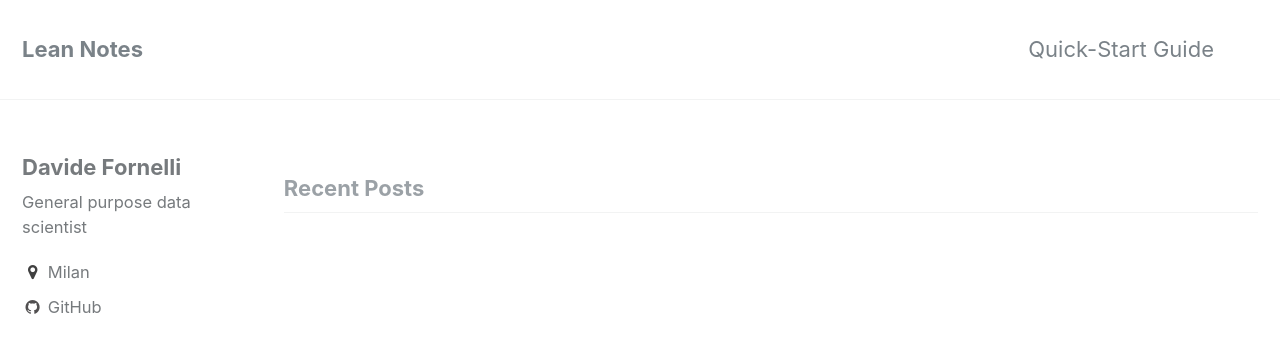
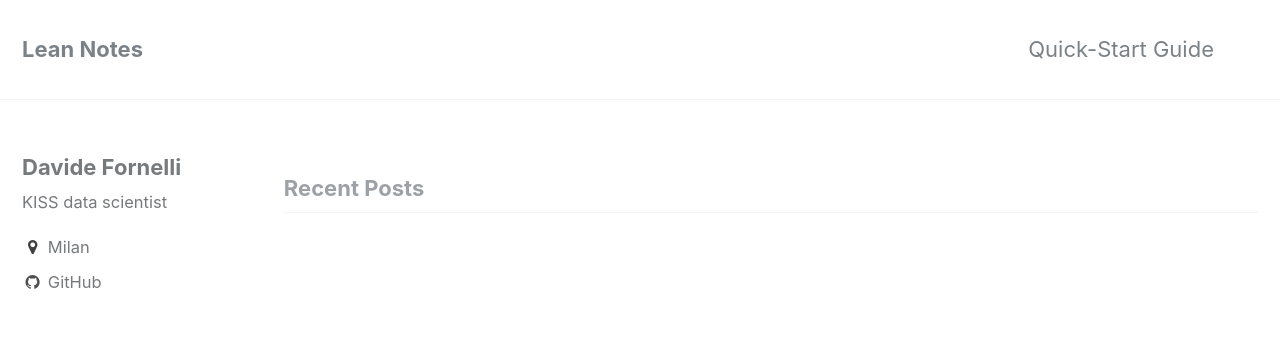
Before and after one commit to Comm3/comm3.github.io, a Jekyll site: the page built from index.html, in a window 1280 px wide and 900 px high. Shown: the top 353 px of the window. Built offline with Jekyll 4.4.1, drawn with Linux system fonts in a browser that asks for light colours; the list of posts is cut into pages by our own code.

Commit message:
Updating config file

```diff
--- a/_config.yml
+++ b/_config.yml
@@ -10,7 +10,7 @@ locale                   : "en"
 title                    : "Lean Notes"
 title_separator          : "-"
 name                     : "Davide Fornelli"
-description              : "KISS Tech Knowledge"
+description              : "Agile Tech Knowledge"
 url                      : "https://comm3.github.io" # the base hostname & protocol for your site e.g. "https://mmistakes.github.io"
 baseurl                  : # the ath of your site, e.g. "/blog"
 repository               : "Comm3/comm3.github.io" # GitHub username/repo-name e.g. "mmistakes/minimal-mistakes"
@@ -49,7 +49,7 @@ atom_feed:
 
 # SEO Related
 google_site_verification :
-bing_site_verification   :
+bing_site_verification   : ""
 alexa_site_verification  :
 yandex_site_verification :
 
@@ -79,7 +79,7 @@ analytics:
 author:
   name             : "Davide Fornelli"
   avatar           : # path of avatar image, e.g. "/assets/images/bio-photo.jpg"
-  bio              : "General purpose data scientist"
+  bio              : "KISS data scientist"
   location         : "Milan"
   email            :
   uri              :
@@ -175,7 +175,7 @@ sass:
 permalink: /:categories/:title/
 paginate: 5 # amount of posts to show
 paginate_path: /page:num/
-timezone: # http://en.wikipedia.org/wiki/List_of_tz_database_time_zones
+timezone: "Europe/Rome" # http://en.wikipedia.org/wiki/List_of_tz_database_time_zones
 
 
 # Plugins (previously gems:)
```
